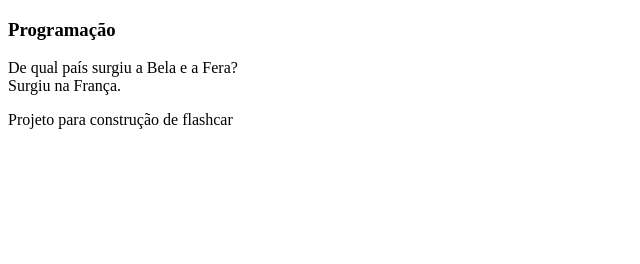
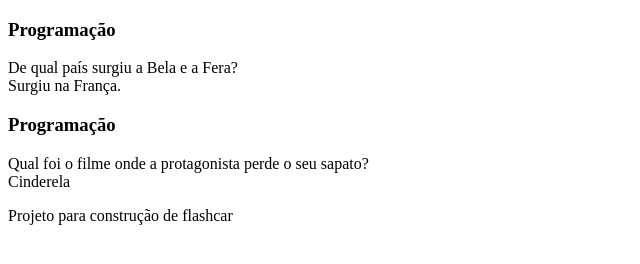
Before and after one commit to hubrafa/flashcardis, a plain HTML site: page index.html in a window 1280 px wide. Shown: the whole page, without its empty margins (0-640 px from the left). Drawn offline with Linux system fonts and the light colour scheme.

Commit message:
perguntas

```diff
--- a/index.html
+++ b/index.html
@@ -19,6 +19,19 @@
                 </div>
 
             </article>
+            <article class="cartao">
+                <div class="cartao_conteudo">
+                    <h3>Programação</h3>
+                    <div class="cartao__conteudo__pergunta"></div>
+                    Qual foi o filme onde a protagonista perde o seu sapato?
+                </div>
+                <div class="cartao__conteudo__pergunta">
+                    Cinderela
+                </div>
+
+            </article>
+
+
         </section>
     </main>
     <footer>
```
